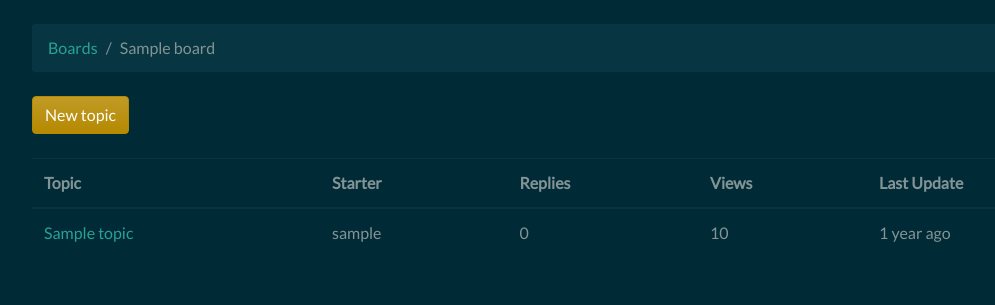
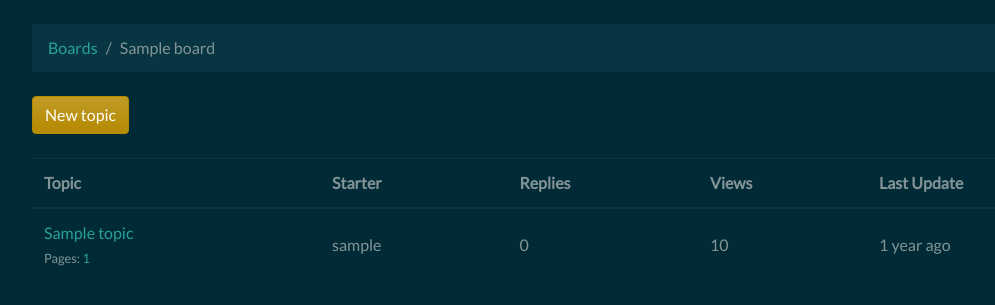
Before and after one commit to jazznerd206/Board_Room, a Django app: page /boards/1/ in a window 1280 px wide. Shown: the part 56-361 px from the top of the page, without its empty margins (53-1048 px from the left). Run offline with Django 3.2, Linux system fonts and the light colour scheme; tables that the repository leaves empty hold one stand-in row (values such as "Sample post"); some libraries are stand-ins or nearby versions.

Commit message:
add mini pagination

```diff
--- a/project/board_room/models.py
+++ b/project/board_room/models.py
@@ -2,6 +2,7 @@ from django.db import models
 from django.contrib.auth.models import User
 from django.utils.html import mark_safe
 from markdown import markdown
+import math
 
 class Board(models.Model):
     name = models.CharField(max_length=30, unique=True)
@@ -26,6 +27,22 @@ class Topic(models.Model):
     def __str__(self):
         return self.subject
 
+    def get_page_count(self):
+        count = self.posts.count()
+        pages = count / 20
+        return math.ceil(pages)
+
+    def has_many_pages(self, count=None):
+        if count is None:
+            count = self.get_page_count()
+        return count > 6
+
+    def get_page_range(self):
+        count = self.get_page_count()
+        if self.has_many_pages(count):
+            return range(1, 5)
+        return range(1, count + 1)
+
 
 class Post(models.Model):
     message = models.TextField(max_length=4000)
--- a/project/board_room/views.py
+++ b/project/board_room/views.py
@@ -92,6 +92,8 @@ def reply_topic(request, pk, topic_pk):
             post.topic = topic
             post.created_by = request.user
             post.save()
+            topic.last_updated = timezone.now()  # <- here
+            topic.save()                         # <- and here
             return redirect('topic_posts', pk=pk, topic_pk=topic_pk)
     else:
         form = PostForm()
@@ -123,8 +125,13 @@ class PostListView(ListView):
     paginate_by = 2
 
     def get_context_data(self, **kwargs):
-        self.topic.views += 1
-        self.topic.save()
+
+        session_key = 'viewed_topic_{}'.format(self.topic.pk)  # <-- here
+        if not self.request.session.get(session_key, False):
+            self.topic.views += 1
+            self.topic.save()
+            self.request.session[session_key] = True           # <-- until here
+
         kwargs['topic'] = self.topic
         return super().get_context_data(**kwargs)
 
--- a/project/templates/topic_posts.html
+++ b/project/templates/topic_posts.html
@@ -1,4 +1,6 @@
 {% extends 'base.html' %}
+
+{% load gravatar %}
 
 {% load static %}
 
@@ -24,8 +26,7 @@
       <div class="card-body p-3">
         <div class="row">
           <div class="col-2">
-            <img src="{% static 'img/avatar.svg' %}" alt="{{ post.created_by.username }}" class="w-100">
-            <small>Posts: {{ post.created_by.posts.count }}</small>
+            <img src="{{ post.created_by|gravatar }}" alt="{{ post.created_by.username }}" class="w-100 rounded">            <small>Posts: {{ post.created_by.posts.count }}</small>
           </div>
           <div class="col-10">
             <div class="row mb-3">
--- a/project/templates/topics.html
+++ b/project/templates/topics.html
@@ -28,12 +28,26 @@
     </thead>
     <tbody>
       {% for topic in topics %}
+        {% url 'topic_posts' board.pk topic.pk as topic_url %}
         <tr>
-          <td><a href="{% url 'topic_posts' board.pk topic.pk %}">{{ topic.subject }}</a></td>
-          <td>{{ topic.starter.username }}</td>
-          <td>{{ topic.replies }}</td>
-          <td>{{ topic.views }}</td>
-          <td>{{ topic.last_updated|naturaltime }}</td>
+          <td>
+            <p class="mb-0">
+              <a href="{{ topic_url }}">{{ topic.subject }}</a>
+            </p>
+            <small class="text-muted">
+              Pages:
+              {% for i in topic.get_page_range %}
+                <a href="{{ topic_url }}?page={{ i }}">{{ i }}</a>
+              {% endfor %}
+              {% if topic.has_many_pages %}
+              ... <a href="{{ topic_url }}?page={{ topic.get_page_count }}">Last Page</a>
+              {% endif %}
+            </small>
+          </td>
+          <td class="align-middle">{{ topic.starter.username }}</td>
+          <td class="align-middle">{{ topic.replies }}</td>
+          <td class="align-middle">{{ topic.views }}</td>
+          <td class="align-middle">{{ topic.last_updated|naturaltime }}</td>
         </tr>
       {% endfor %}
     </tbody>
```
Also changed, not shown: project/board_room/templatetags/gravatar.py (added, +19 -0 lines).
